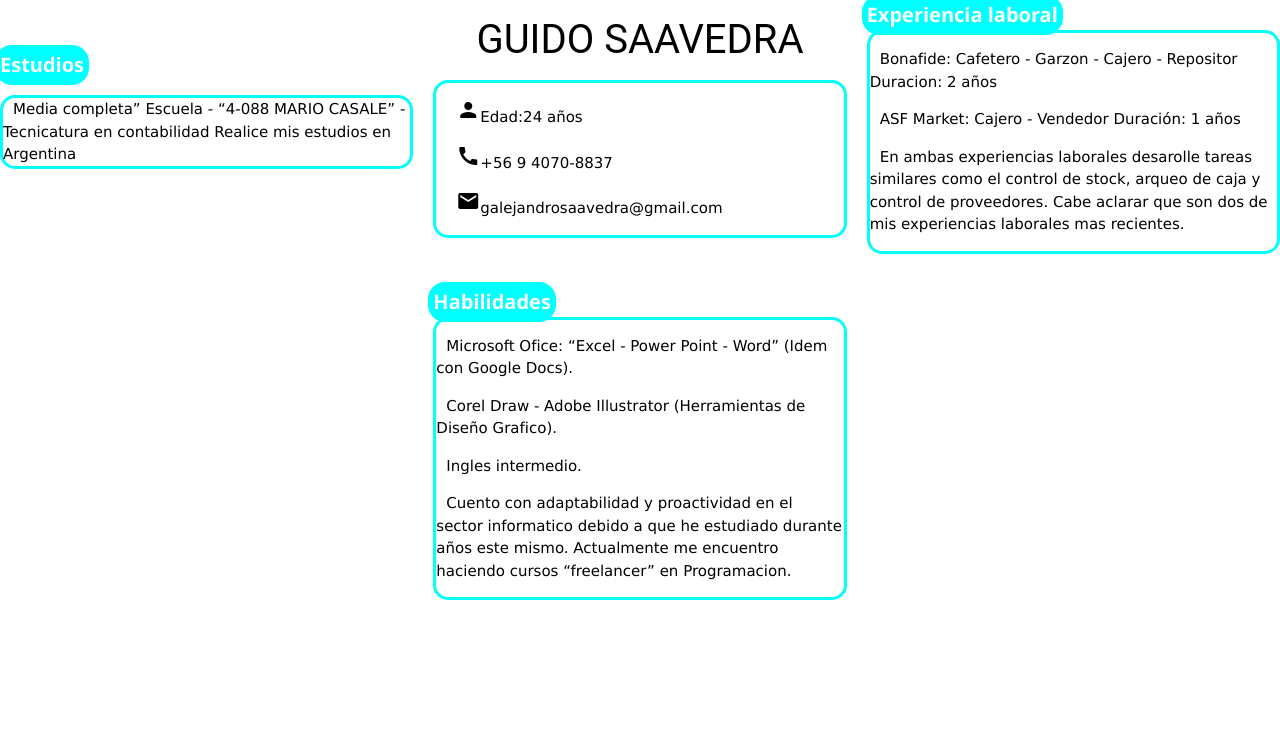
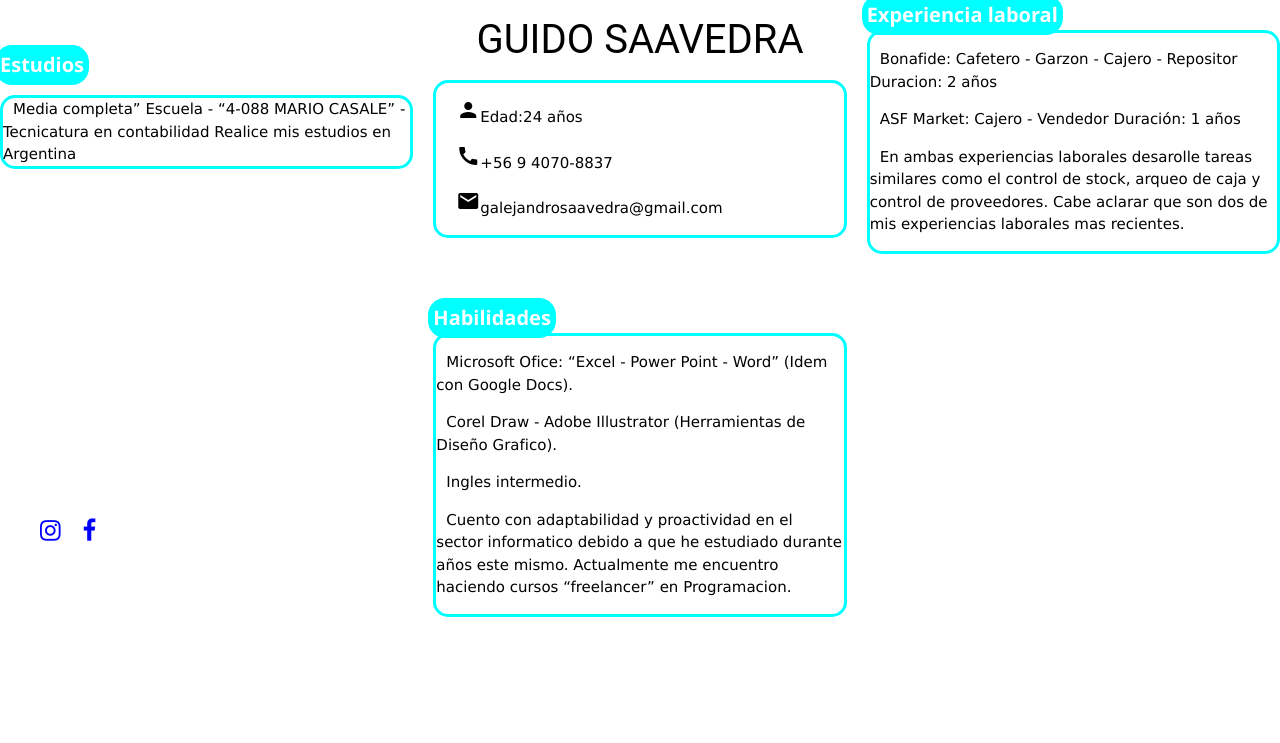
Before and after one commit to BOKG/ABP---Ejercicio-Individual-3.4, a plain HTML site: page index.html in a window 1280 px wide. Drawn offline with nearby package versions, Linux system fonts and the light colour scheme.

Commit message:
curriculum 0.3.6

```diff
--- a/css/estilos.css
+++ b/css/estilos.css
@@ -95,3 +95,13 @@ h2
         padding-top: 50px;
     }
 }
+
+footer{
+    color: blue;
+    text-align: left;
+    padding: 10px;
+    font-size: 20px;
+    font-weight: bold;
+    text-indent: 15px;
+    border-radius: 15px;
+}
--- a/index.html
+++ b/index.html
@@ -4,6 +4,7 @@
     <meta charset="UTF-8">
     <meta http-equiv="X-UA-Compatible" content="IE=edge">
     <meta name="viewport" content="width=device-width, initial-scale=1.0">
+    <link rel="stylesheet" href="https://cdnjs.cloudflare.com/ajax/libs/font-awesome/4.7.0/css/font-awesome.min.css">
     <link href="https://fonts.googleapis.com/icon?family=Material+Icons" rel="stylesheet">
     <link rel="stylesheet" href="https://www.w3schools.com/w3css/4/w3.css">
     <link rel="stylesheet" href="css/estilos.css">
@@ -57,6 +58,15 @@
                 este mismo. Actualmente me encuentro haciendo cursos “freelancer” en Programacion.</p>
              </div>
         </div>
+        <br>
+        <footer>
+          <a
+           href=https://instagram.com/guidosaavedra4><i style="font-size:24px" class="fa">&#xf16d;</i></a>
+          </a>
+          <a
+           href=https://facebook.com/guidosaavedra4><i style="font-size:24px" class="fa">&#xf09a;</i></a>
+          </a>
+        </footer>
 </div>
 </body>
 </html>
```
